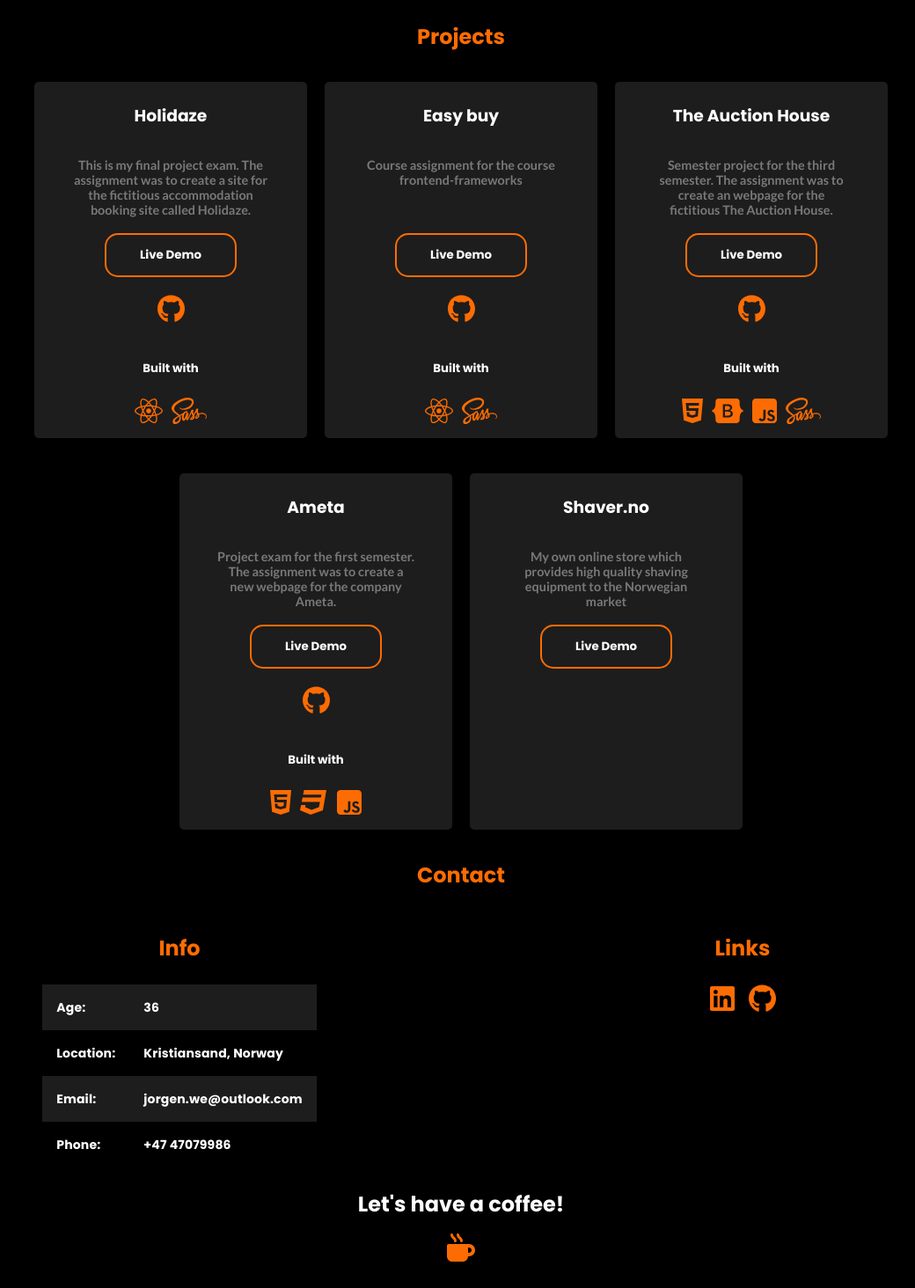
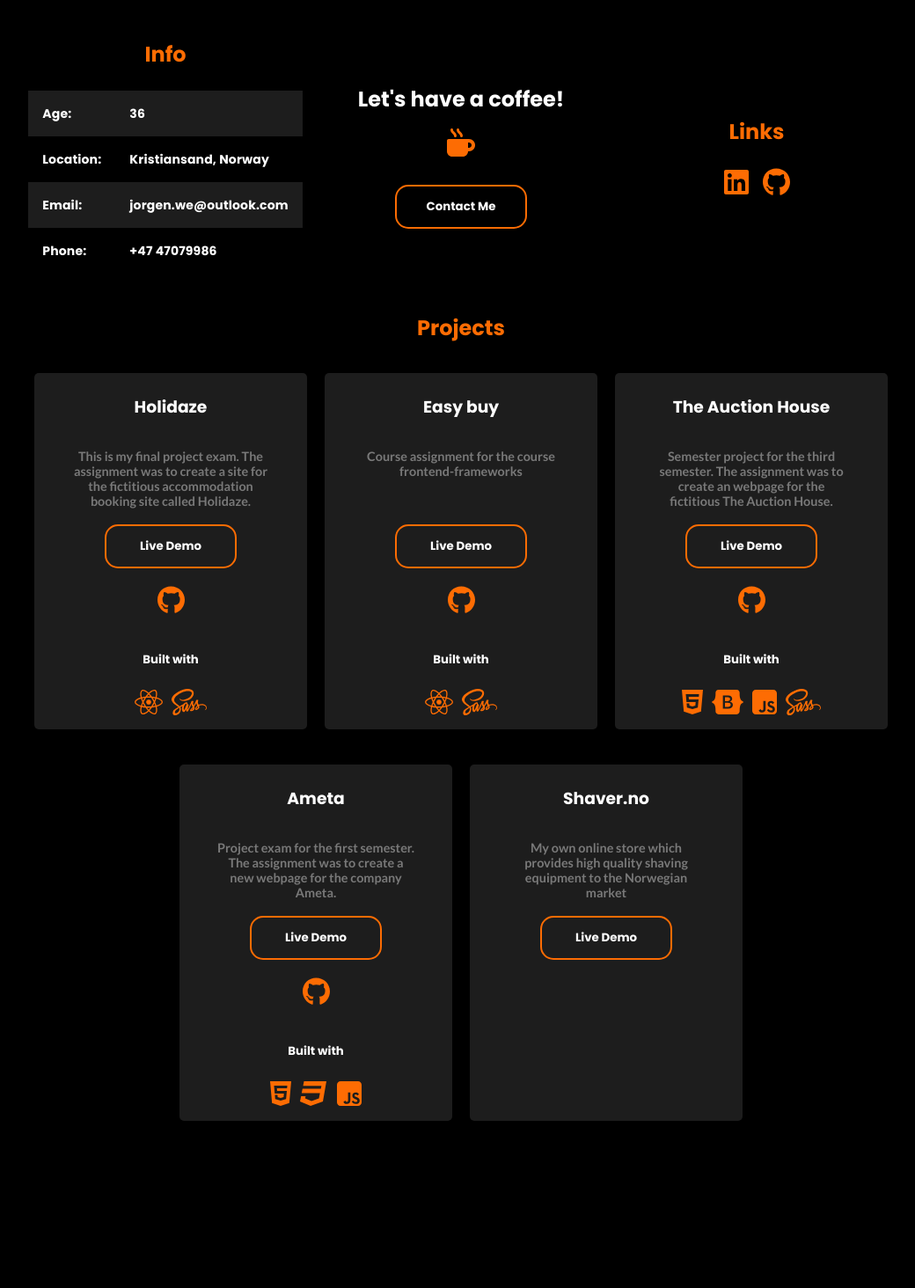
Before and after one commit to Jorgen-S-Engh/new_portfolio_2024, a React (Vite) app: page / in a window 1280 px wide. Shown: the part 860-2324 px from the top of the page at 88% size, without its empty margins (116-1156 px from the left). Built offline with nearby package versions, Linux system fonts and the light colour scheme.

Commit message:
change order of some components

```diff
--- a/src/App.jsx
+++ b/src/App.jsx
@@ -70,6 +70,59 @@ function App() {
             </Grid>
           </section>
           <section
+            id="contact"
+            style={{
+              width: "100%",
+              scrollMarginTop: "65px",
+              margin: "20px 0px",
+            }}
+          >
+            <Box>
+              {/* <h3 className="main-headline">Contact</h3> */}
+              <Grid
+                container
+                sx={{
+                  display: "flex",
+                  width: "100%",
+                  justifyContent: "center",
+                  alignItems: "center",
+                  gap: 2,
+                }}
+              >
+                <Grid
+                  item
+                  lg={3}
+                  md={4}
+                  s={6}
+                  xs={12}
+                  sx={{ display: "flex", justifyContent: "center" }}
+                >
+                  <Bio />
+                </Grid>
+                <Grid
+                  item
+                  lg={3}
+                  md={4}
+                  s={6}
+                  xs={12}
+                  sx={{ display: "flex", justifyContent: "center" }}
+                >
+                  <LetsCoffee />
+                </Grid>
+                <Grid
+                  item
+                  lg={3}
+                  md={4}
+                  s={6}
+                  xs={12}
+                  sx={{ display: "flex", justifyContent: "center" }}
+                >
+                  <Links />
+                </Grid>
+              </Grid>
+            </Box>
+          </section>
+          <section
             id="projects"
             style={{ width: "100%", scrollMarginTop: "65px" }}
           >
@@ -133,38 +186,6 @@ function App() {
               ))}
             </Box>
           </section>
-          <section
-            id="contact"
-            style={{ width: "100%", scrollMarginTop: "65px" }}
-          >
-            <Box>
-              <h3 className="main-headline">Contact</h3>
-              <Grid
-                container
-                sx={{
-                  display: "flex",
-                  width: "100%",
-                  justifyContent: "center",
-                }}
-              >
-                <Grid
-                  md={6}
-                  xs={12}
-                  sx={{ display: "flex", justifyContent: "center" }}
-                >
-                  <Bio />
-                </Grid>
-                <Grid
-                  md={6}
-                  xs={12}
-                  sx={{ display: "flex", justifyContent: "center" }}
-                >
-                  <Links />
-                </Grid>
-              </Grid>
-            </Box>
-            <LetsCoffee />
-          </section>
         </Box>
       </ThemeProvider>
     </Box>
--- a/src/components/LetsCoffee.jsx
+++ b/src/components/LetsCoffee.jsx
@@ -1,7 +1,11 @@
 import MainButton from "./MainButton";
 import { Box } from "@mui/material";
 import { FontAwesomeIcon } from "@fortawesome/react-fontawesome";
-import { faMugHot } from "@fortawesome/free-solid-svg-icons";
+import {
+  faMugHot,
+  faPhone,
+  faEnvelope,
+} from "@fortawesome/free-solid-svg-icons";
 import { useState } from "react";
 import { Grid } from "@mui/material";
 
@@ -18,7 +22,6 @@ const LetsCoffee = () => {
           flexDirection: "column",
           alignItems: "center",
           gap: 2,
-          marginBottom: "100px",
         }}
       >
         <h3 style={{ marginBottom: "0px" }} className="sec-headline">
@@ -41,12 +44,28 @@ const LetsCoffee = () => {
             gap: "10px",
           }}
         >
-          <a className="main-text" href="mailto:jorgen.we@outlook.com">
-            jorgen.we@outlook.com
-          </a>
-          <a className="main-text" href="tel:+4747079986">
-            +47 47079986
-          </a>
+          <Box sx={{ display: "flex", flexDirection: "column", gap: 2 }}>
+            <a className="main-text" href="mailto:jorgen.we@outlook.com">
+              <Box sx={{ display: "flex", gap: 2 }}>
+                <Box>
+                  <FontAwesomeIcon
+                    icon="fa-solid fa-envelope"
+                    color="#FD6C03"
+                  />
+                </Box>
+                <Box variant="span">jorgen.we@outlook.com</Box>
+              </Box>
+            </a>
+            <a className="main-text" href="tel:+4747079986">
+              <Box sx={{ display: "flex", gap: 2 }}>
+                <Box>
+                  <FontAwesomeIcon icon="fa-solid fa-phone" color="#FD6C03" />
+                </Box>
+
+                <Box variant="span">47079986</Box>
+              </Box>
+            </a>
+          </Box>
         </Grid>
         <MainButton
           onClick={() => {
```
